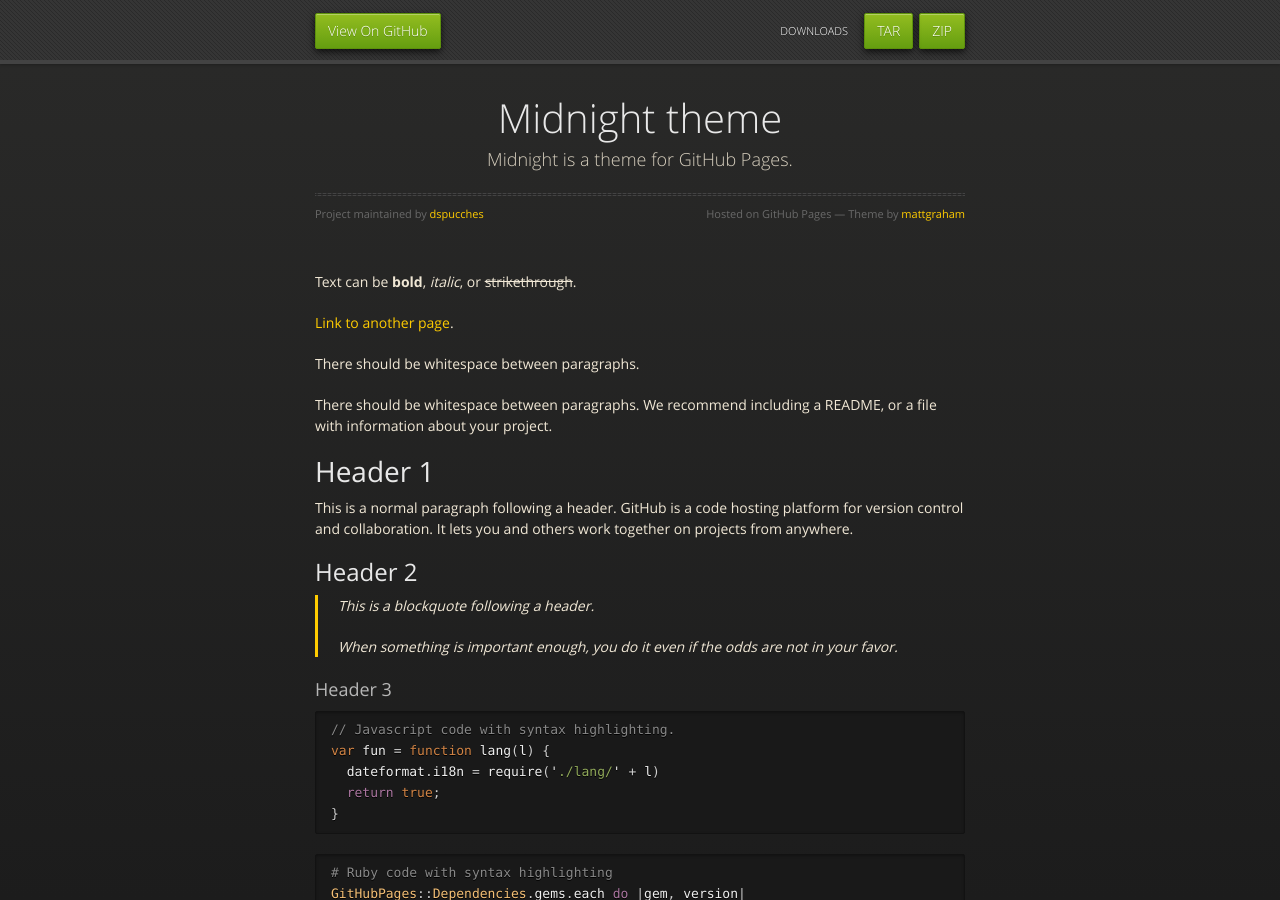
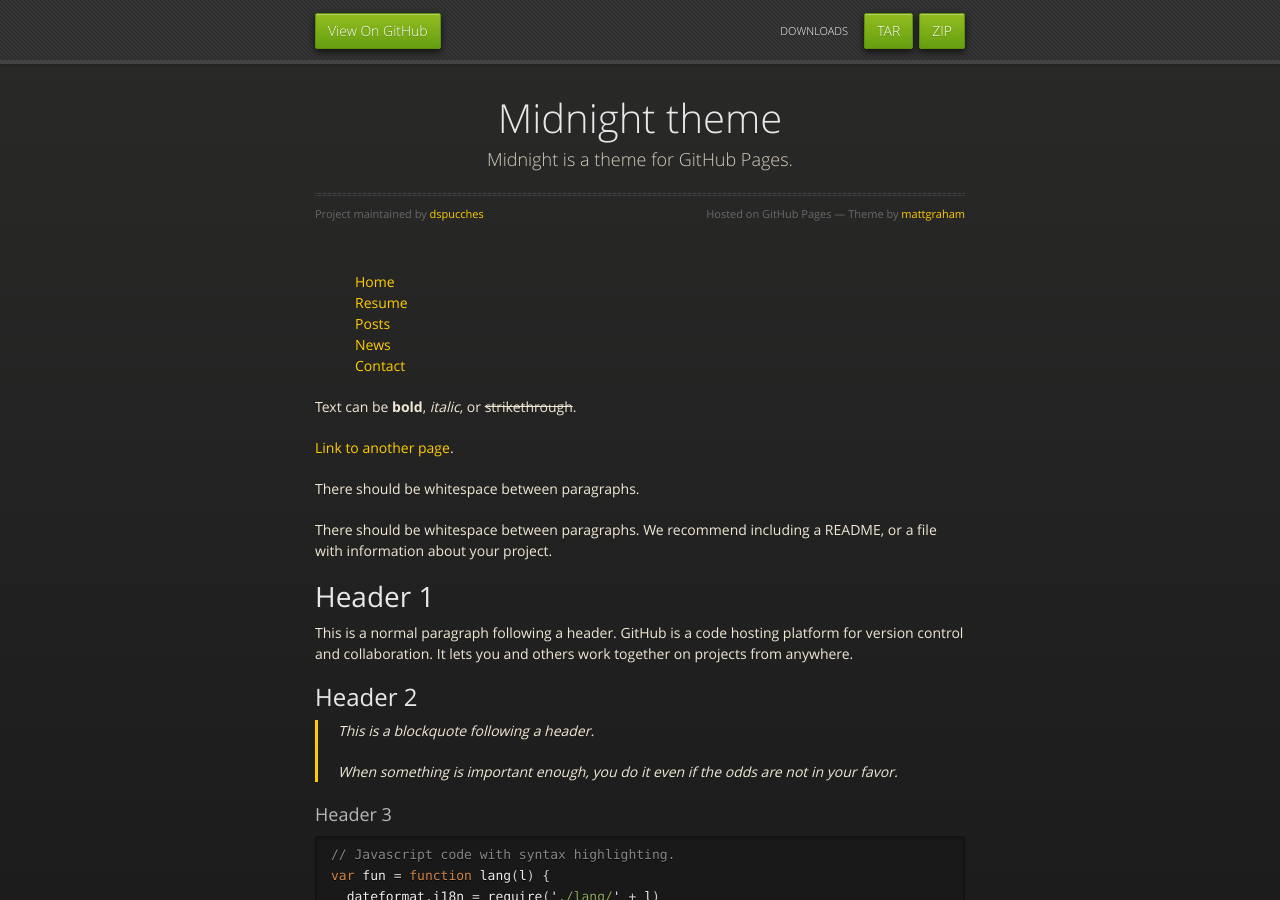
Before and after one commit to dspucches/dspucches.github.io, a Jekyll site: the page built from index.md, in a window 1280 px wide and 900 px high. Built offline with Jekyll 4.4.1, drawn with Linux system fonts in a browser that asks for light colours.

Commit message:
Update default.html

```diff
--- a/_layouts/default.html
+++ b/_layouts/default.html
@@ -8,12 +8,6 @@
     <link rel="stylesheet" href="{{ '/assets/css/style.css?v=' | append: site.github.build_revision | relative_url }}">
     <script src="https://code.jquery.com/jquery-1.12.4.min.js" integrity="sha256-ZosEbRLbNQzLpnKIkEdrPv7lOy9C27hHQ+Xp8a4MxAQ=" crossorigin="anonymous"></script>
     <script src="{{ '/assets/js/respond.js' | relative_url }}"></script>
-    <!--[if lt IE 9]>
-      <script src="//html5shiv.googlecode.com/svn/trunk/html5.js"></script>
-    <![endif]-->
-    <!--[if lt IE 8]>
-    <link rel="stylesheet" href="{{ '/assets/css/ie.css' | relative_url }}">
-    <![endif]-->
     <meta name="viewport" content="width=device-width, initial-scale=1, user-scalable=no">
     {% include head-custom.html %}
   </head>
@@ -41,6 +35,18 @@
           <span class="credits left">Project maintained by <a href="{{ site.github.owner_url }}">{{ site.github.owner_name }}</a></span>
           <span class="credits right">Hosted on GitHub Pages &mdash; Theme by <a href="https://twitter.com/mattgraham">mattgraham</a></span>
         </div>
+        <div class="nav-links">
+          <nav class="my-nav">
+            <ul>
+              <li><a href="https://dspucches.github.io">Home</a></li>
+              <li><a href="https://dspucches.github.io/2023/02/22/resume.html">Resume</a></li>
+              <li><a href="https://dspucches.github.io/2023/02/22/posts.html">Posts</a></li>
+              <li><a href="https://dspucches.github.io/2023/03/07/news.html">News</a></li>
+              <li><a href="https://dspucches.github.io/2023/03/07/contact.html">Contact</a></li>
+            </ul>
+          </nav>
+        </div>
+
 
         {{ content }}
 
```
